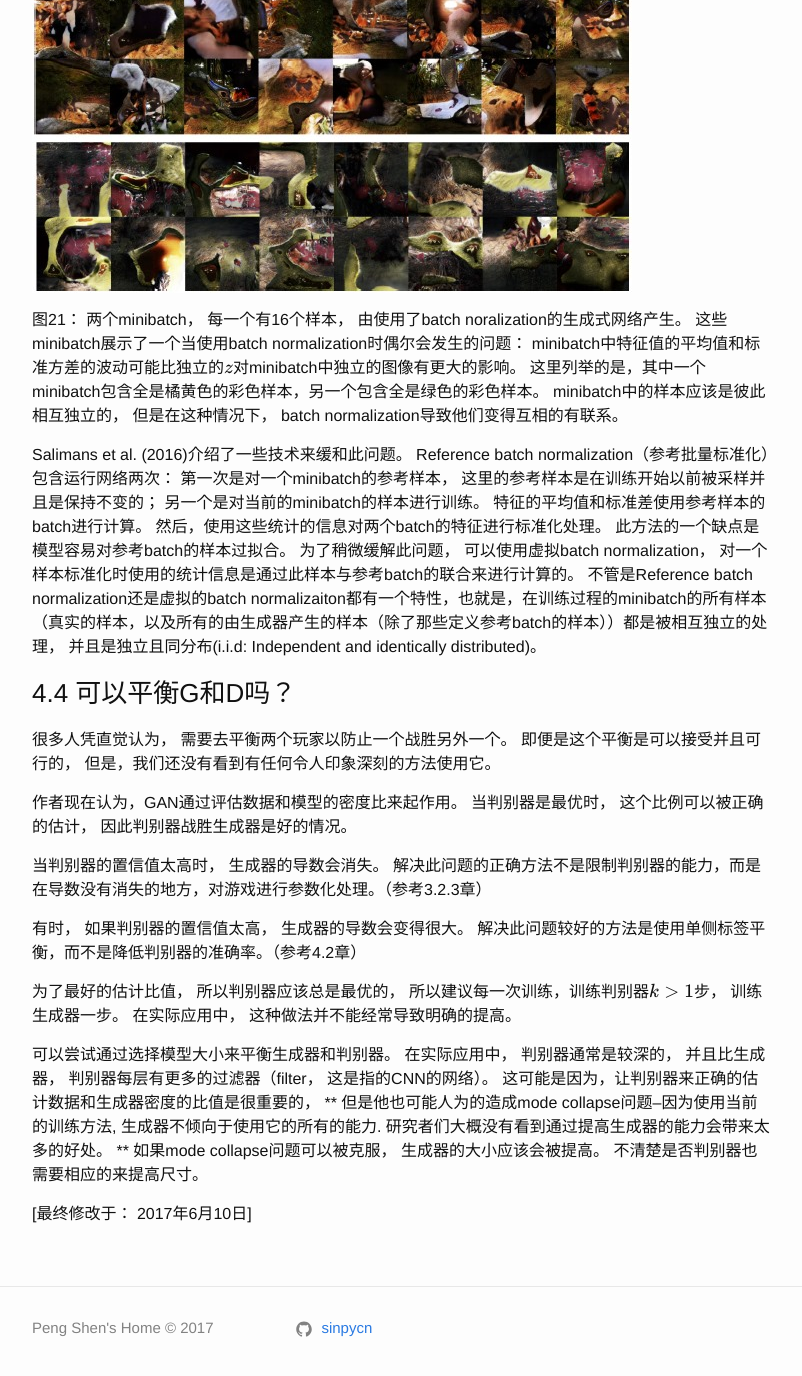
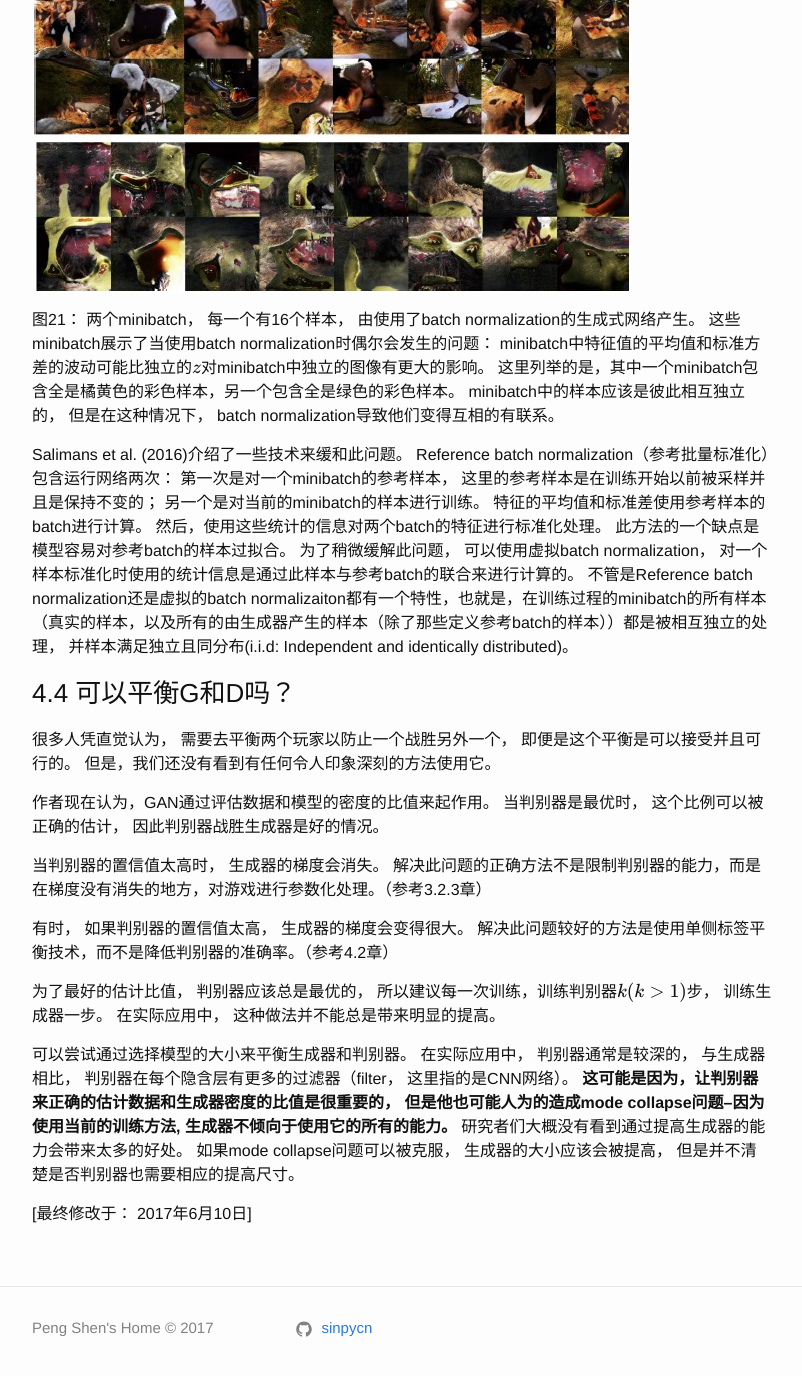
Before and after one commit to sinpycn/sinpycn.github.io, a Jekyll site: the page built from _posts/research/gan/2017-05-09-GAN-Tutorial-Tips-and-Tricks.md, in a window 1280 px wide and 1400 px high, scrolled down 2066 px. Shown: the top 1376 px of the window, without its empty margins (238-1040 px from the left). Built offline with Jekyll 4.4.1, drawn with Linux system fonts in a browser that asks for light colours; formulas are drawn with MathJax 3; some of the changed text lies outside the part shown.

Commit message:
Create 2017-05-09-GAN-Tutorial-Tips-and-Tricks.md

```diff
--- a/_posts/research/gan/2017-05-09-GAN-Tutorial-Tips-and-Tricks.md
+++ b/_posts/research/gan/2017-05-09-GAN-Tutorial-Tips-and-Tricks.md
@@ -60,10 +60,10 @@ Warde-Farley and Goodfellow (2016) 展示了标签平滑可以帮助降低针对
 ### 4.3 Virtual batch normalization(虚拟批量标准化)
 
 由于DCGAN的介绍，当前多数的GAN架构都使用了某种形式的batch normalization。
-Batch normalizaiton的主要目的是通过对模型进行重新参数化来提高模型的优化， 此方法是： 一个特征的平均和方差通过使用一个对应此特征的简单的平均参数和一个简单的方差参数来决定的， 而不是一个用来提取特征的使用所有层和参数的复杂的相互关系来决定的。
+Batch normalizaiton的主要目的是通过对模型进行重新参数化来提高模型的优化， 此方法是： 一个特征的平均和方差通过使用一个对应此特征的简单的平均参数和一个简单的方差参数来决定， 而不是使用一个用来提取特征的所有层和参数的复杂的相互关系来决定的。
 重新参数化通过对minibatch的数据的特征减去平均值，并除以标准方差来完成的。
-标准化操作设计为模型的一部分是很重要的， 从而使反向传播总是对被标准化的特征的计算导数。
-当标准化不是被定义为模型的一部分时， 也就是说，当特征在一次顺利完成后进行标准化时， 这个方法将不会很有效。
+标准化操作设计为模型的一部分是很重要的， 从而使反向传播总是对被标准化的特征计算梯度。
+当标准化不是被定义为模型的一部分时， 也就是说，当特征在训练完成后进行标准化时， 这个方法将不会很有效。
 
 Batch normalization很有用， 但是对GAN来说有几个不幸的侧面的影响。
 在每一步的训练过程中，使用不同的minibatch数据来计算标准化的统计特性，会导致这些标准化参数常量引起波动。
@@ -71,8 +71,8 @@ Batch normalization很有用， 但是对GAN来说有几个不幸的侧面的影
 
 ![Figure 21](/images/201705/10/fig21.jpg)
 
-图21： 两个minibatch， 每一个有16个样本， 由使用了batch noralization的生成式网络产生。
-这些minibatch展示了一个当使用batch normalization时偶尔会发生的问题： minibatch中特征值的平均值和标准方差的波动可能比独立的$$z$$对minibatch中独立的图像有更大的影响。 这里列举的是，其中一个minibatch包含全是橘黄色的彩色样本，另一个包含全是绿色的彩色样本。
+图21： 两个minibatch， 每一个有16个样本， 由使用了batch normalization的生成式网络产生。
+这些minibatch展示了当使用batch normalization时偶尔会发生的问题： minibatch中特征值的平均值和标准方差的波动可能比独立的$$z$$对minibatch中独立的图像有更大的影响。 这里列举的是，其中一个minibatch包含全是橘黄色的彩色样本，另一个包含全是绿色的彩色样本。
 minibatch中的样本应该是彼此相互独立的， 但是在这种情况下， batch normalization导致他们变得互相的有联系。
 
 Salimans et al. (2016)介绍了一些技术来缓和此问题。
@@ -80,28 +80,29 @@ Reference batch normalization（参考批量标准化）包含运行网络两次
 特征的平均值和标准差使用参考样本的batch进行计算。 然后，使用这些统计的信息对两个batch的特征进行标准化处理。
 此方法的一个缺点是模型容易对参考batch的样本过拟合。
 为了稍微缓解此问题， 可以使用虚拟batch normalization， 对一个样本标准化时使用的统计信息是通过此样本与参考batch的联合来进行计算的。
-不管是Reference batch normalization还是虚拟的batch normalizaiton都有一个特性，也就是，在训练过程的minibatch的所有样本（真实的样本，以及所有的由生成器产生的样本（除了那些定义参考batch的样本））都是被相互独立的处理， 并且是独立且同分布(i.i.d: Independent and identically distributed)。
+不管是Reference batch normalization还是虚拟的batch normalizaiton都有一个特性，也就是，在训练过程的minibatch的所有样本（真实的样本，以及所有的由生成器产生的样本（除了那些定义参考batch的样本））都是被相互独立的处理， 并样本满足独立且同分布(i.i.d: Independent and identically distributed)。
 
 ### 4.4 可以平衡G和D吗？
 
-很多人凭直觉认为， 需要去平衡两个玩家以防止一个战胜另外一个。
-即便是这个平衡是可以接受并且可行的， 但是，我们还没有看到有任何令人印象深刻的方法使用它。
+很多人凭直觉认为， 需要去平衡两个玩家以防止一个战胜另外一个， 即便是这个平衡是可以接受并且可行的。
+但是，我们还没有看到有任何令人印象深刻的方法使用它。
 
-作者现在认为，GAN通过评估数据和模型的密度比来起作用。
+作者现在认为，GAN通过评估数据和模型的密度的比值来起作用。
 当判别器是最优时， 这个比例可以被正确的估计， 因此判别器战胜生成器是好的情况。
 
-当判别器的置信值太高时， 生成器的导数会消失。
-解决此问题的正确方法不是限制判别器的能力，而是在导数没有消失的地方，对游戏进行参数化处理。（参考3.2.3章）
+当判别器的置信值太高时， 生成器的梯度会消失。
+解决此问题的正确方法不是限制判别器的能力，而是在梯度没有消失的地方，对游戏进行参数化处理。（参考3.2.3章）
 
-有时， 如果判别器的置信值太高， 生成器的导数会变得很大。 解决此问题较好的方法是使用单侧标签平衡，而不是降低判别器的准确率。（参考4.2章）
+有时， 如果判别器的置信值太高， 生成器的梯度会变得很大。 解决此问题较好的方法是使用单侧标签平衡技术，而不是降低判别器的准确率。（参考4.2章）
 
-为了最好的估计比值， 所以判别器应该总是最优的， 所以建议每一次训练，训练判别器$$k>1$$步， 训练生成器一步。
-在实际应用中， 这种做法并不能经常导致明确的提高。
+为了最好的估计比值， 判别器应该总是最优的， 所以建议每一次训练，训练判别器$$k (k>1)$$步， 训练生成器一步。
+在实际应用中， 这种做法并不能总是带来明显的提高。
 
-可以尝试通过选择模型大小来平衡生成器和判别器。
-在实际应用中， 判别器通常是较深的， 并且比生成器， 判别器每层有更多的过滤器（filter， 这是指的CNN的网络）。
-这可能是因为，让判别器来正确的估计数据和生成器密度的比值是很重要的，
-** 但是他也可能人为的造成mode collapse问题--因为使用当前的训练方法, 生成器不倾向于使用它的所有的能力. 研究者们大概没有看到通过提高生成器的能力会带来太多的好处。 **
-如果mode collapse问题可以被克服， 生成器的大小应该会被提高。 不清楚是否判别器也需要相应的来提高尺寸。
+可以尝试通过选择模型的大小来平衡生成器和判别器。
+在实际应用中， 判别器通常是较深的， 与生成器相比， 判别器在每个隐含层有更多的过滤器（filter， 这里指的是CNN网络）。
+**这可能是因为，让判别器来正确的估计数据和生成器密度的比值是很重要的，
+但是他也可能人为的造成mode collapse问题--因为使用当前的训练方法, 生成器不倾向于使用它的所有的能力。**
+研究者们大概没有看到通过提高生成器的能力会带来太多的好处。
+如果mode collapse问题可以被克服， 生成器的大小应该会被提高， 但是并不清楚是否判别器也需要相应的提高尺寸。
 
 [最终修改于： 2017年6月10日]
```
